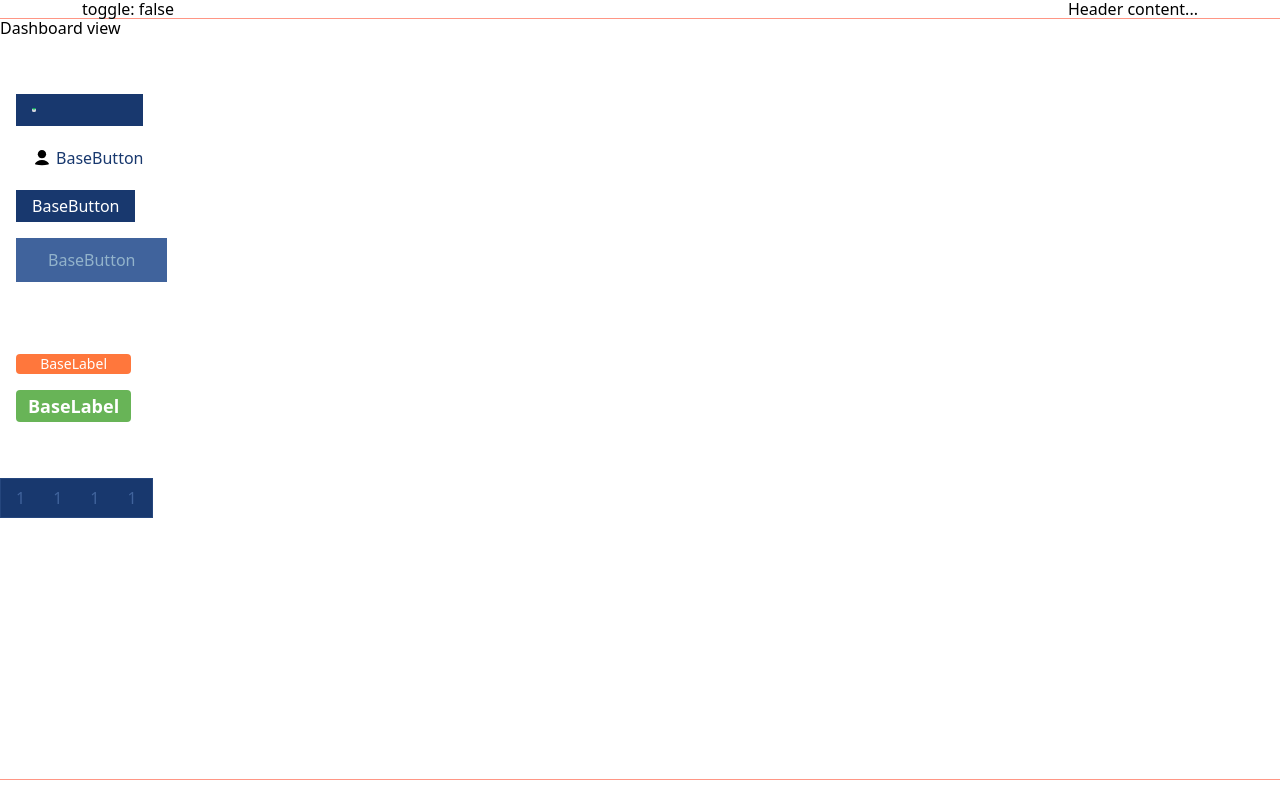
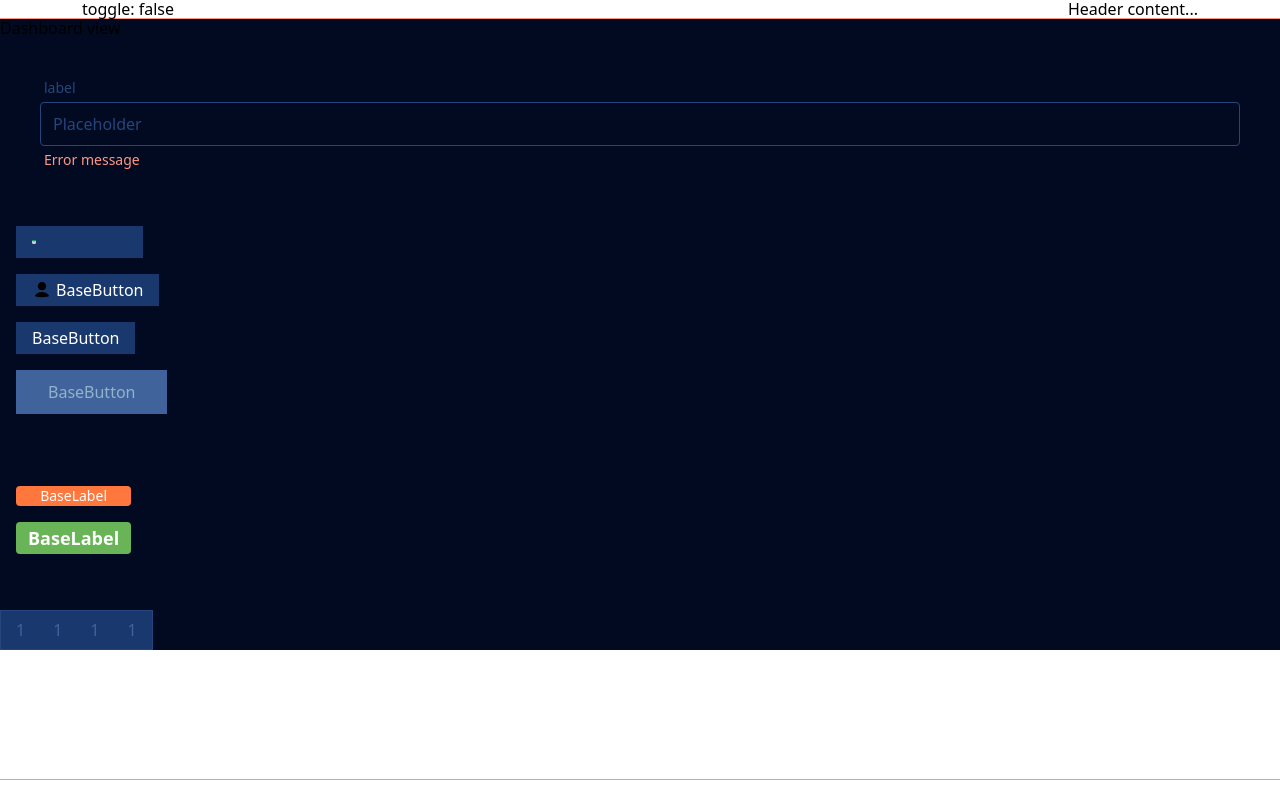
Before and after one commit to Maltaerman/web-template, a Vue app: page / in a window 1280 px wide. Shown: the top 800 px of the page. Built offline with nearby package versions, Linux system fonts and the light colour scheme; the HTML template or start-up script is replaced by a standard one.

Commit message:
feat(): input styles

```diff
--- a/src/components/bases/BaseInput.vue
+++ b/src/components/bases/BaseInput.vue
@@ -1,5 +1,5 @@
 <script setup lang="ts">
-import { ref, computed, onMounted, nextTick, useTemplateRef } from 'vue';
+import { ref, computed, useTemplateRef } from 'vue';
 
 import BaseValidationErrors, { type IError } from './BaseValidationErrors.vue';
 
@@ -13,11 +13,10 @@ export interface IProps {
   label?: string;
   isDisabled?: boolean;
   isLoading?: boolean;
-  isReadonly?: boolean;
   isValid?: boolean;
   isInvalid?: boolean;
-  isFocusedOnMounted?: boolean;
   errors?: IError[];
+  transitionClasses?: string;
 }
 
 const props = withDefaults(
@@ -32,55 +31,61 @@ const props = withDefaults(
     label: '',
     isDisabled: false,
     isLoading: false,
-    isReadonly: false,
-    isValid: true,
+    isValid: false,
     isInvalid: false,
-    isFocusedOnMounted: false,
-    errors: (): IError[] => []
+    errors: (): IError[] => [],
+    transitionClasses: 'transition-colors duration-300',
   }
 );
 
-const emit = defineEmits(['input-blur', 'input-focus']);
+const emit = defineEmits(['update:modelValue', 'input-blur', 'input-focus']);
 
-const model = ref('');
+const model = computed({
+  get: () => props.modelValue,
+  set: (value) => emit('update:modelValue', value),
+});
 
 const isFocused = ref(false);
 
 const inputRef = useTemplateRef('inputRef');
 
 const inputInnerBorderColor = computed(() => {
-  if (props.isInvalid) return 'border-neutral-100';
-  if (props.isDisabled) return 'border-neutral-100';
-  if (props.isValid) return 'border-neutral-100';
-  if (isFocused.value) return 'border-neutral-100';
+  if (props.isInvalid) return 'border-accent-red';
+  if (props.isValid) return 'border-accent-green';
+  if (props.isDisabled) return 'border-neutral-500';
+  if (isFocused.value) return 'border-neutral-200';
 
-  return 'border-neutral-100';
+  return 'border-neutral-500';
 });
 
 const inputBackgroundColor = computed(() => {
-  if (props.isDisabled) return 'bg-neutral-300';
+  if (props.isDisabled) return 'bg-neutral-600';
 
-  return 'bg-neutral-300';
+  return 'bg-neutral-950';
 });
 
-const inputTextColor = computed(() => {
+const textColor = computed(() => {
+  if (props.isInvalid) return 'text-accent-red';
+  if (props.isValid) return 'text-accent-green';
   if (isFocused.value) return 'text-neutral-200';
 
-  return 'text-neutral-200';
+  return 'text-neutral-500';
 });
 
 const inputPlaceholderColor = computed(() => {
-  if (isFocused.value) return 'placeholder-neutral-200';
+  if (props.isInvalid) return 'text-placeholder-red';
+  if (props.isValid) return 'text-placeholder-green';
+  if (isFocused.value) return 'text-placeholder-200';
 
-  return 'placeholder-neutral-200';
+  return 'placeholder-neutral-500';
 });
 
 const inputClasses = computed(() => [
-  'group relative h-11 p-3 w-full appearance-none border outline-none transition-colors duration-300 placeholder-shown:truncate [&::-webkit-inner-spin-button]:appearance-none [&::-webkit-outer-spin-button]:appearance-none',
   inputInnerBorderColor.value,
   inputBackgroundColor.value,
-  inputTextColor.value,
+  textColor.value,
   inputPlaceholderColor.value,
+  props.transitionClasses,
 ]);
 
 const inputProps = computed(() => ({
@@ -88,10 +93,9 @@ const inputProps = computed(() => ({
   name: props.name,
   type: props.type,
   disabled: props.isDisabled,
-  readonly: props.isReadOnly,
   autocomplete: props.autocomplete,
-  class: inputClasses.value,
   placeholder: props.placeholder,
+  class: inputClasses.value
 }));
 
 function handleBlur() {
@@ -105,43 +109,30 @@ function handleFocus() {
 
   emit('input-focus', props.name);
 }
-
-function focus() {
-  if (!props.isFocusedOnMounted) return;
-
-  nextTick(() => {
-    if (inputRef.value) inputRef.value.focus()
-  });
-}
-
-onMounted(focus);
 </script>
 
 <template>
-  <div
-    :class="{
-      'pointer-events-none': props.isDisabled,
-      '--isValid': props.isValid,
-      '--isInvalid': props.isInvalid,
-    }"
-  >
+  <div :class="[
+    { 'pointer-events-none': props.isDisabled },
+    props.transitionClasses
+  ]">
     <div class="select-none">
       <label
         v-if="props.label"
-        class="block pb-1 text-sm font-semibold text-neutral-200 text-left"
+        class="block pl-1 pb-1 text-sm font-normal text-left"
+        :class="textColor"
         :for="props.id"
         v-text="props.label"
       />
 
-      <div class="group relative flex transition-colors duration-300">
       <input
         ref="inputRef"
         v-model="model"
         v-bind="inputProps"
+        class="group relative h-11 p-3 w-full appearance-none border outline-none rounded-sm"
         @blur="handleBlur"
         @focus="handleFocus"
       />
-      </div>
     </div>
 
     <BaseValidationErrors
--- a/src/views/DashboardView.vue
+++ b/src/views/DashboardView.vue
@@ -1,4 +1,7 @@
 <script setup lang="ts">
+import { ref } from 'vue';
+
+import BaseInput from '@/components/bases/BaseInput.vue'
 import BaseButton from '@/components/bases/BaseButton.vue'
 import BaseLabel from '@/components/bases/BaseLabel.vue'
 import BaseTabs from '@/components/bases/tabs/BaseTabs.vue'
@@ -9,11 +12,21 @@ const tabs = [
   { id: '1', label: '1' },
   { id: '1', label: '1' },
 ];
+
+const inputModel = ref('');
 </script>
 
 <template>
-  <div class="flex flex-col gap-10">
+  <div class="flex flex-col gap-10 bg-neutral-950">
     <h1>Dashboard view</h1>
+
+    <BaseInput
+      label="label"
+      class="mx-10"
+      v-model="inputModel"
+      placeholder="Placeholder"
+      :errors="[{ message: 'Error message' }]"
+    />
 
     <div class="m-4 flex flex-col gap-4 w-fit">
       <BaseButton
@@ -27,7 +40,7 @@ const tabs = [
         theme="primary"
         size="md"
         class="w-fit"
-        is-disabled
+        isInvalid
         icon-name="user"
         iconStyleClasses="text-accent-red"
       >
```
Lines whose indentation alone changed are shown as unchanged.
